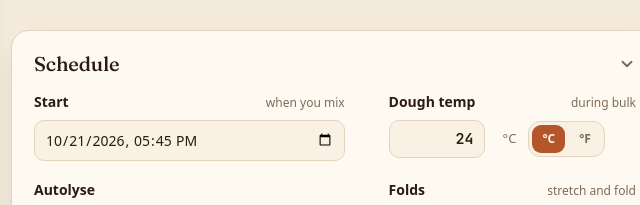
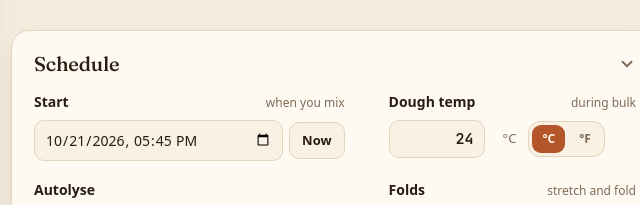
Before and after one commit to jacewardell/sourdough-calculator, a website: page index.html in a window 1280 px wide. Shown: the part 854-1059 px from the top of the page, 505-1145 px from the left. Drawn offline with Linux system fonts and the light colour scheme.

Commit message:
Add a Now button to start the schedule at the current time

```diff
--- a/index.html
+++ b/index.html
@@ -461,7 +461,7 @@ body.empty .empty-note { display: block; }
         <div class="tool-grid">
           <div class="field">
             <div class="field-head"><label for="planStart">Start</label><span class="hint">when you mix</span></div>
-            <input class="select block" id="planStart" type="datetime-local" style="margin-top:0">
+            <div class="row" style="gap:6px"><input class="select" id="planStart" type="datetime-local" style="flex:1;min-width:0"><button class="btn" type="button" id="planNow">Now</button></div>
           </div>
           <div class="field">
             <div class="field-head"><label for="planTemp">Dough temp</label><span class="hint">during bulk</span></div>
@@ -723,6 +723,7 @@ for (const k of opts.filter(k => k !== 'starterHydration')) {
 }
 for (const k of optSelects) $(k).addEventListener('change', e => setOpt(k, parseFloat(e.target.value)));
 $('planStart').addEventListener('change', e => setOpt('planStart', e.target.value || null));
+$('planNow').addEventListener('click', () => { const d = new Date(); d.setSeconds(0, 0); setOpt('planStart', localIso(d)); });
 
 for (const b of document.querySelectorAll('[data-unit]')) b.addEventListener('click', () => { setOpt('tempUnit', b.dataset.unit); syncSegs(); syncAllOpts(); });
 for (const b of document.querySelectorAll('[data-cold]')) b.addEventListener('click', () => { setOpt('planCold', b.dataset.cold === '1'); syncSegs(); });
```
